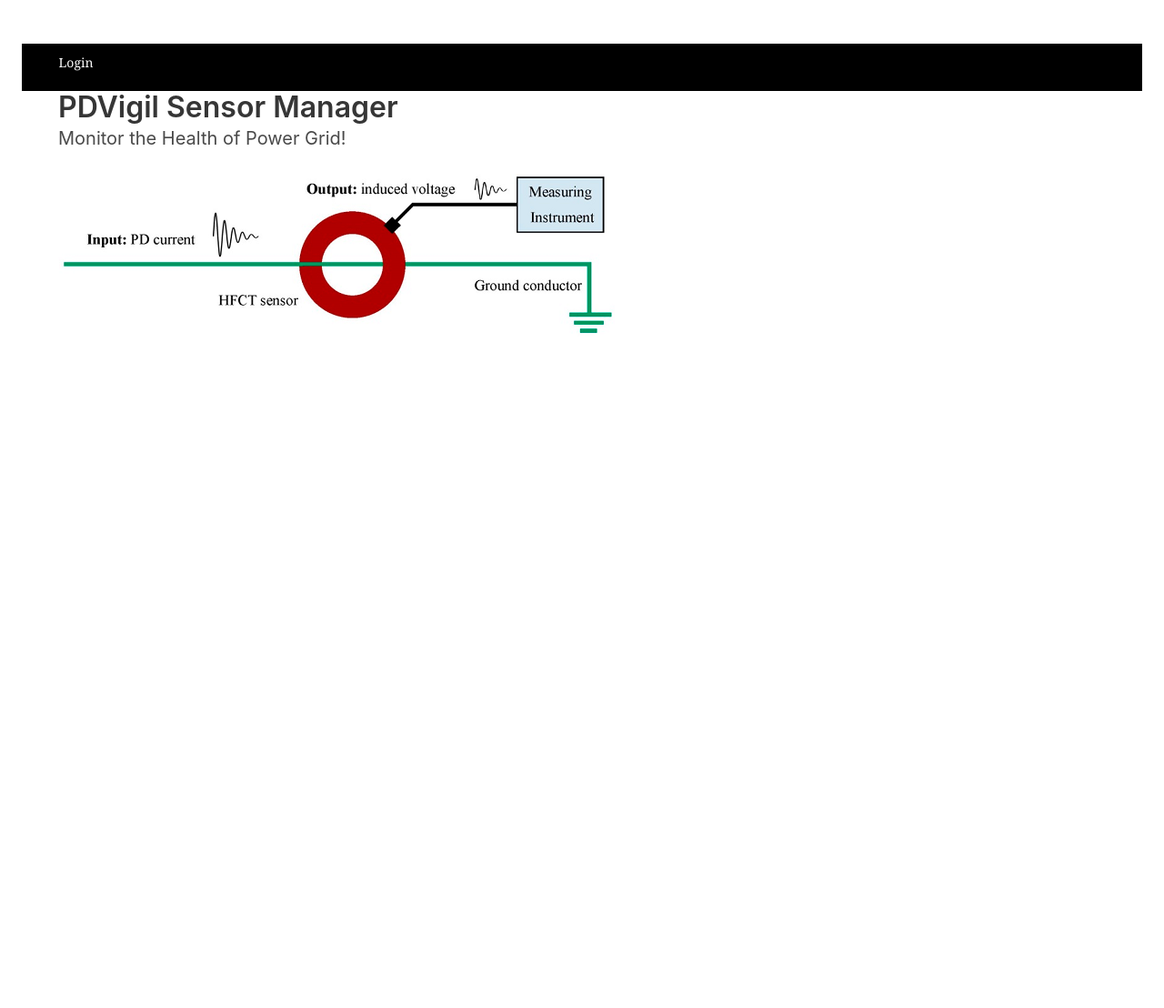
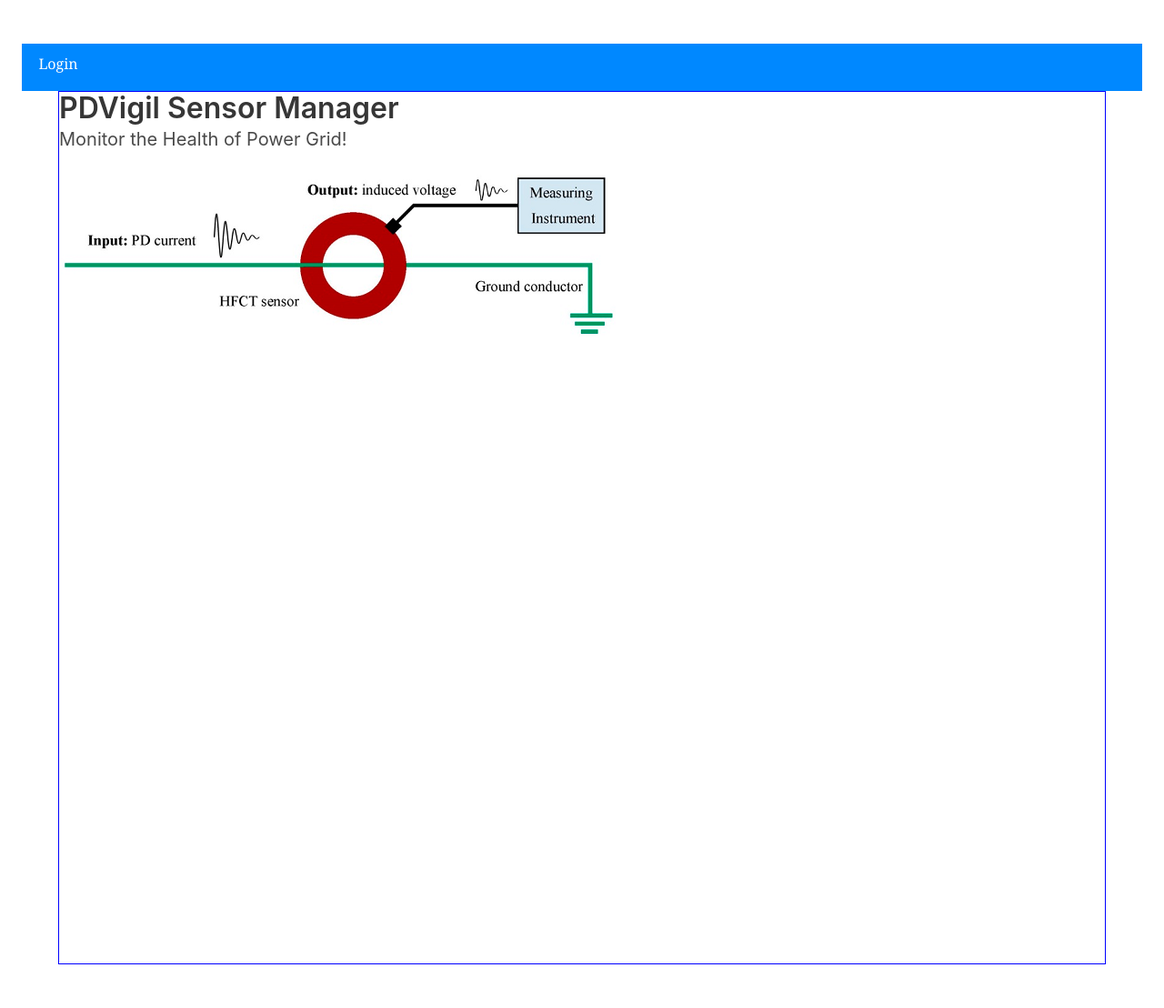
Before and after one commit to jiangze65/pdvigil, a Flask app: page / in a window 1280 px wide. Shown: the whole page at 91% size. Before the commit the page ends 367 px from the top, so only its background shows below. Run offline with Flask 2, Linux system fonts and the light colour scheme.

Commit message:
Add files via upload

```diff
--- a/project/static/styles.css
+++ b/project/static/styles.css
@@ -1,17 +1,17 @@
 .navbar {
   width: inherit;
   height: 36px;
-  background-color: #000000;
+  background-color: #0088ff;
 }
 #navbar-items {
-  font-size: 14px;
+  font-size: 16px;
   font-family: georgia;
   text-align: center;
 }
 
 #navbar-items div {
-  width: 119px;
-  float: left;
+  width: 80px;
+  float: right;
   padding: 10px 0;
   background-color: inherit;
 }
@@ -19,17 +19,17 @@
   color: #ffffff;
 }
 
-.container::after {
-  content:"";
-  clear: both;
-  display: table;
-}
-
 canvas {
-  width: 45%;
-  padding: 5px;
-  margin: 1px;
+  width: 40%;
+  padding: 0px;
+  margin: 0px;
   float: left;
   border: 1px solid #484848;
   display: flex;
 }
+
+.container {
+	width: 100%;
+	height: 960px;
+	border: 1px solid blue;
+}
```
